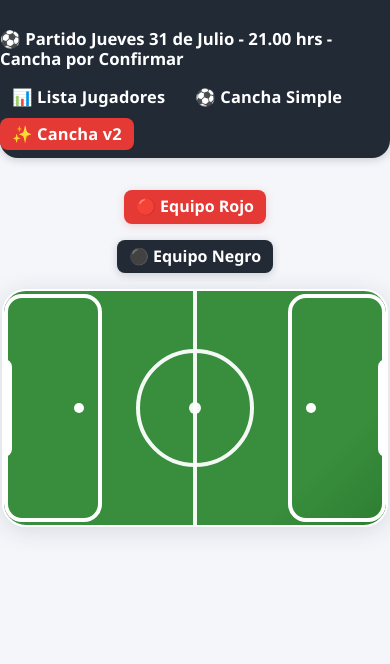
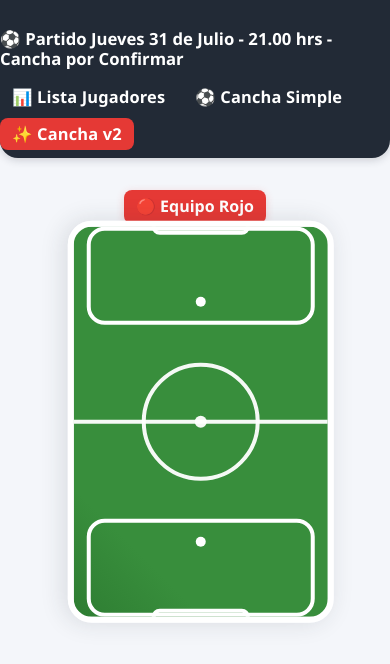
Before and after one commit to Camiiloh/talaganchester-united, a website built with Vite: page cancha-v2.html in a window 390 px wide. Built offline with nearby package versions, Linux system fonts and the light colour scheme.

Commit message:
aquimueretodo

```diff
--- a/cancha-v2.css
+++ b/cancha-v2.css
@@ -31,16 +31,10 @@
     margin: 0 !important;
   }
   .soccer-field-v2 {
-    width: 98vw !important;
-    height: 60vw !important;
-    min-width: 140px !important;
-    min-height: 80px !important;
-    max-width: 100vw !important;
-    max-height: 65vw !important;
-    border-width: 2px !important;
-    margin: 0 auto !important;
-    transform: none !important;
-    display: block !important;
+  transform: rotate(90deg);
+  transform-origin: center center;
+  transform: rotate(90deg);
+  transform-origin: center center;
   }
 }
 @media (max-width: 600px) {
@@ -89,6 +83,7 @@
     align-items: center;
   }
   .player-v2 {
+  transform: rotate(-90deg);
     width: 24px;
     height: 24px;
   }
@@ -113,9 +108,6 @@
   h1, #partido-info {
     font-size: 1.1em !important;
     line-height: 1.2;
-  }
-  .player-photo-v2 {
-    transform: rotate(270deg);
   }
   /* Mover etiqueta Equipo Rojo al lado izquierdo */
   .field-container {
```
Also changed, not shown: cancha.html (+2 -2 lines), index.html (+2 -2 lines).
